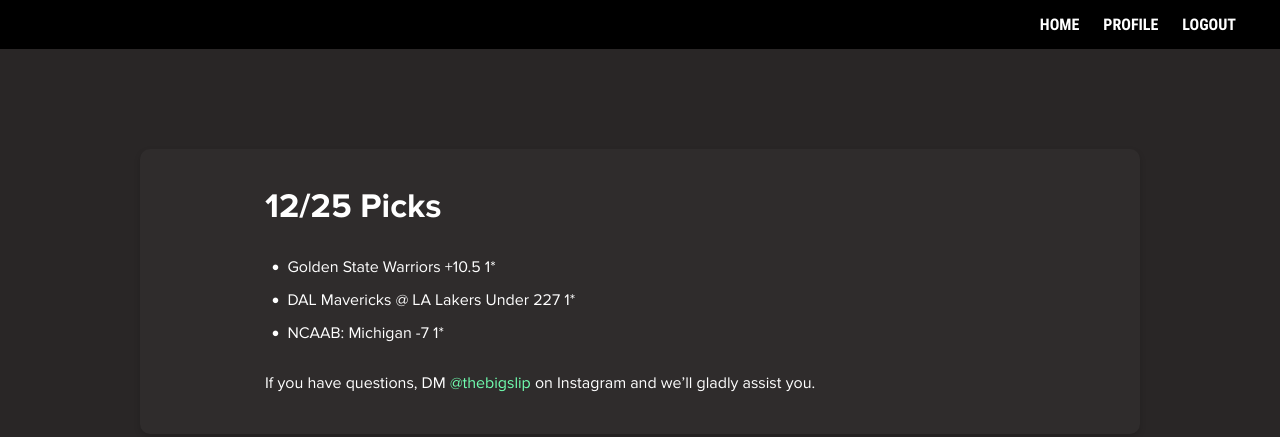
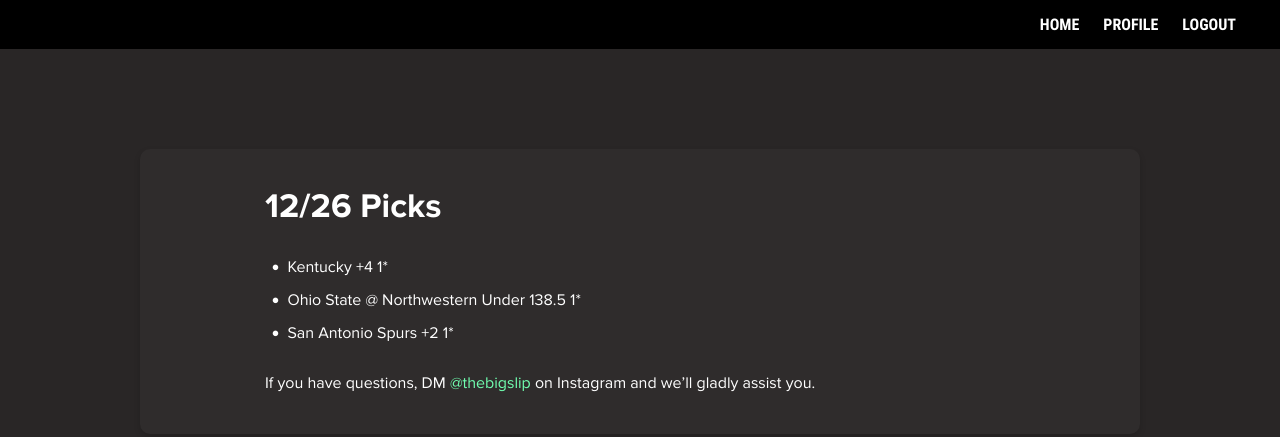
Before and after one commit to AlyStoned/cp, a plain HTML site: page bets.html in a window 1280 px wide. Drawn offline with Linux system fonts and the light colour scheme.

Commit message:
Update bets.html

```diff
--- a/bets.html
+++ b/bets.html
@@ -36,11 +36,11 @@
         <div class="container">
           <div class="bets-inner grey-inner">
             <div class="text-container">
-              <h2>12/25 Picks</h2>
+              <h2>12/26 Picks</h2>
               <ul>
-                <li>Golden State Warriors +10.5 1* </li>
-                <li>DAL Mavericks @ LA Lakers Under 227 1*</li>
-                <li>NCAAB: Michigan -7 1*</li>
+                <li>Kentucky +4 1*</li>
+                <li>Ohio State @ Northwestern Under 138.5 1*</li>
+                <li>San Antonio Spurs +2 1*</li>
               </ul>
               <p>If you have questions, DM
                 <a class="link"
```
